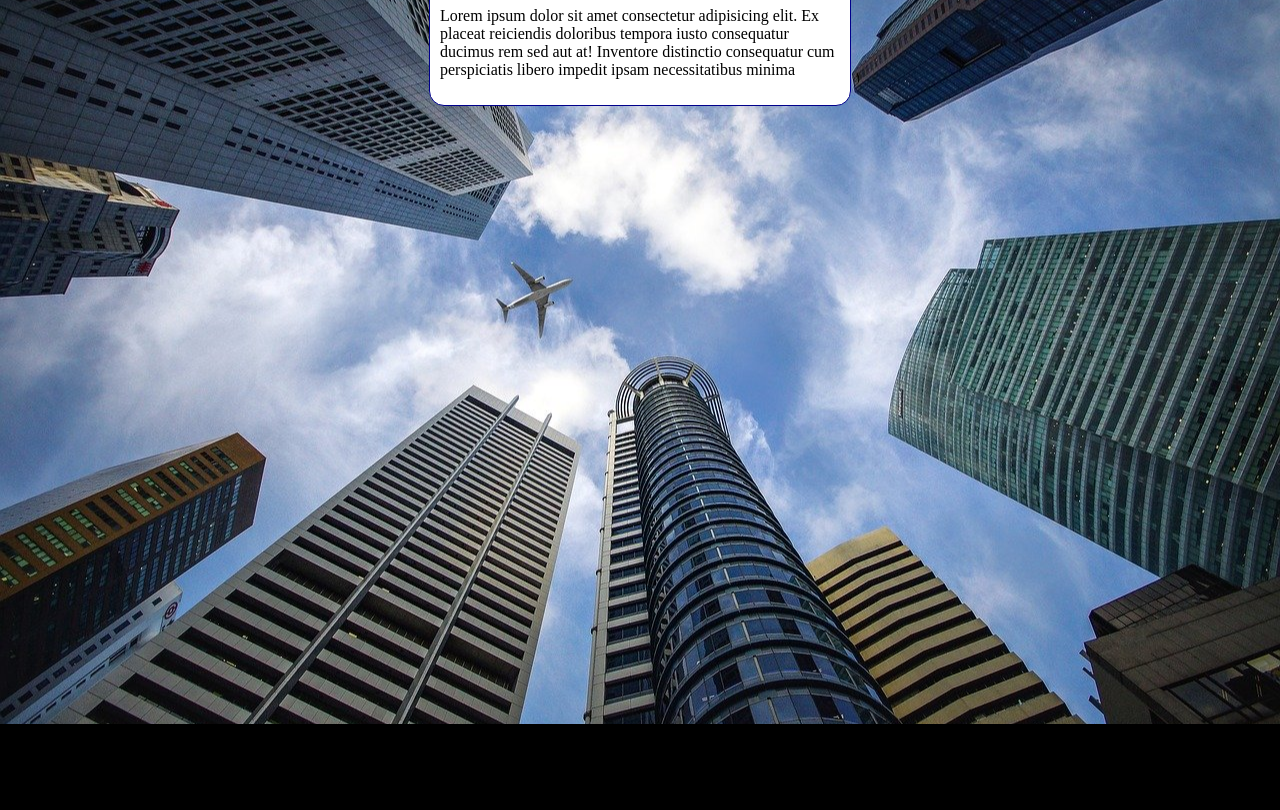
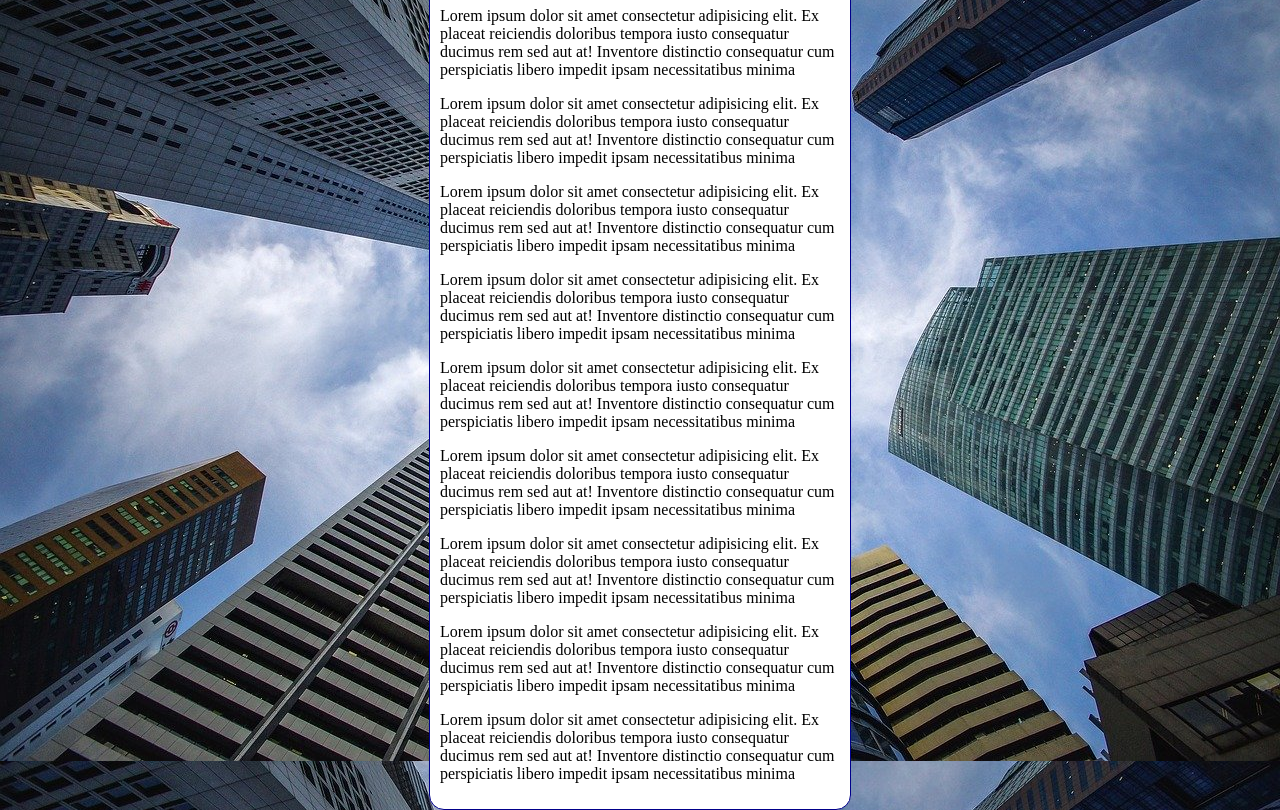
Before and after one commit to DarioLBRMonteiro/CURSO_HTML5_CSS3, a plain HTML site: page exercicios/ex022/fundo006.html in a window 1280 px wide. Shown: the part 92-902 px from the top of the page. Before the commit the page ends 816 px from the top, so only its background shows below. Drawn offline with Linux system fonts and the light colour scheme.

Commit message:
finalizei exercicio 022

```diff
--- a/exercicios/ex022/fundo006.html
+++ b/exercicios/ex022/fundo006.html
@@ -3,20 +3,33 @@
 <head>
     <meta charset="UTF-8">
     <meta name="viewport" content="width=device-width, initial-scale=1.0">
-    <title>Document</title>
+    <title>Fundo fixo de tela</title>
     <style>
         body{
             height: 100vh;
+
+            /*
             background-color: black;
             background-image: url('imagens/wallpaper002.jpg');
             background-position: center center;
             background-repeat: no-repeat;
             background-size: cover;
+            background-attachment: fixed;
+            */
+
+            /* Shorthand - background
+            color > image > position > repeat > [size] > attachment
+
+            o size não funciona utilizando o shorthand
+            */
+
+            background: black url('imagens/wallpaper002.jpg') center center no-repeat fixed;
+            background-size: cover;
         }
 
         main{
             background-color: white;
-            width: 400px;
+            max-width: 400px;
             padding: 10px;
             margin: auto;
             border: 1px solid darkblue;
@@ -32,6 +45,31 @@
         <p>
             Lorem ipsum dolor sit amet consectetur adipisicing elit. Ex placeat reiciendis doloribus tempora iusto consequatur ducimus rem sed aut at! Inventore distinctio consequatur cum perspiciatis libero impedit ipsam necessitatibus minima
         </p>
+        <p>
+            Lorem ipsum dolor sit amet consectetur adipisicing elit. Ex placeat reiciendis doloribus tempora iusto consequatur ducimus rem sed aut at! Inventore distinctio consequatur cum perspiciatis libero impedit ipsam necessitatibus minima
+        </p>
+        <p>
+            Lorem ipsum dolor sit amet consectetur adipisicing elit. Ex placeat reiciendis doloribus tempora iusto consequatur ducimus rem sed aut at! Inventore distinctio consequatur cum perspiciatis libero impedit ipsam necessitatibus minima
+        </p>
+        <p>
+            Lorem ipsum dolor sit amet consectetur adipisicing elit. Ex placeat reiciendis doloribus tempora iusto consequatur ducimus rem sed aut at! Inventore distinctio consequatur cum perspiciatis libero impedit ipsam necessitatibus minima
+        </p>
+        <p>
+            Lorem ipsum dolor sit amet consectetur adipisicing elit. Ex placeat reiciendis doloribus tempora iusto consequatur ducimus rem sed aut at! Inventore distinctio consequatur cum perspiciatis libero impedit ipsam necessitatibus minima
+        </p>
+        <p>
+            Lorem ipsum dolor sit amet consectetur adipisicing elit. Ex placeat reiciendis doloribus tempora iusto consequatur ducimus rem sed aut at! Inventore distinctio consequatur cum perspiciatis libero impedit ipsam necessitatibus minima
+        </p>
+        <p>
+            Lorem ipsum dolor sit amet consectetur adipisicing elit. Ex placeat reiciendis doloribus tempora iusto consequatur ducimus rem sed aut at! Inventore distinctio consequatur cum perspiciatis libero impedit ipsam necessitatibus minima
+        </p>
+        <p>
+            Lorem ipsum dolor sit amet consectetur adipisicing elit. Ex placeat reiciendis doloribus tempora iusto consequatur ducimus rem sed aut at! Inventore distinctio consequatur cum perspiciatis libero impedit ipsam necessitatibus minima
+        </p>
+        <p>
+            Lorem ipsum dolor sit amet consectetur adipisicing elit. Ex placeat reiciendis doloribus tempora iusto consequatur ducimus rem sed aut at! Inventore distinctio consequatur cum perspiciatis libero impedit ipsam necessitatibus minima
+        </p>
+
     </main>
 
 
```
